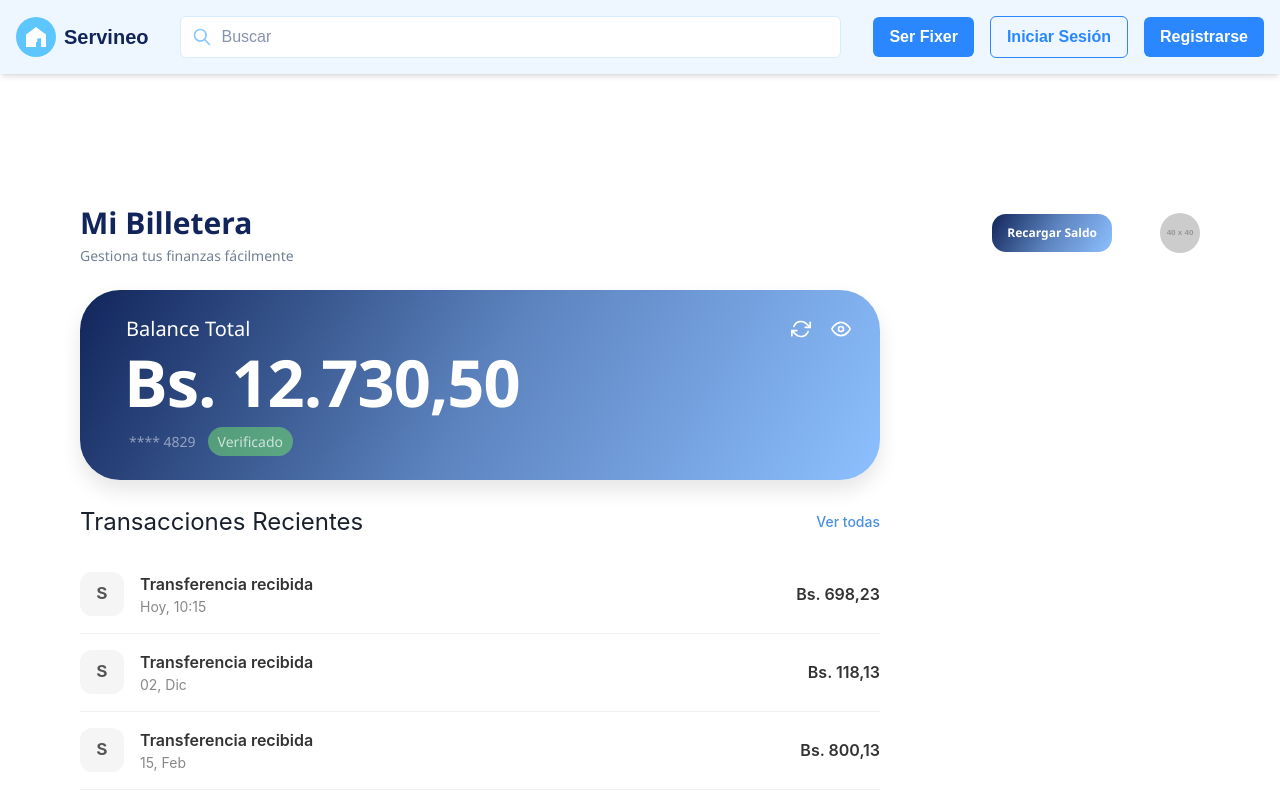
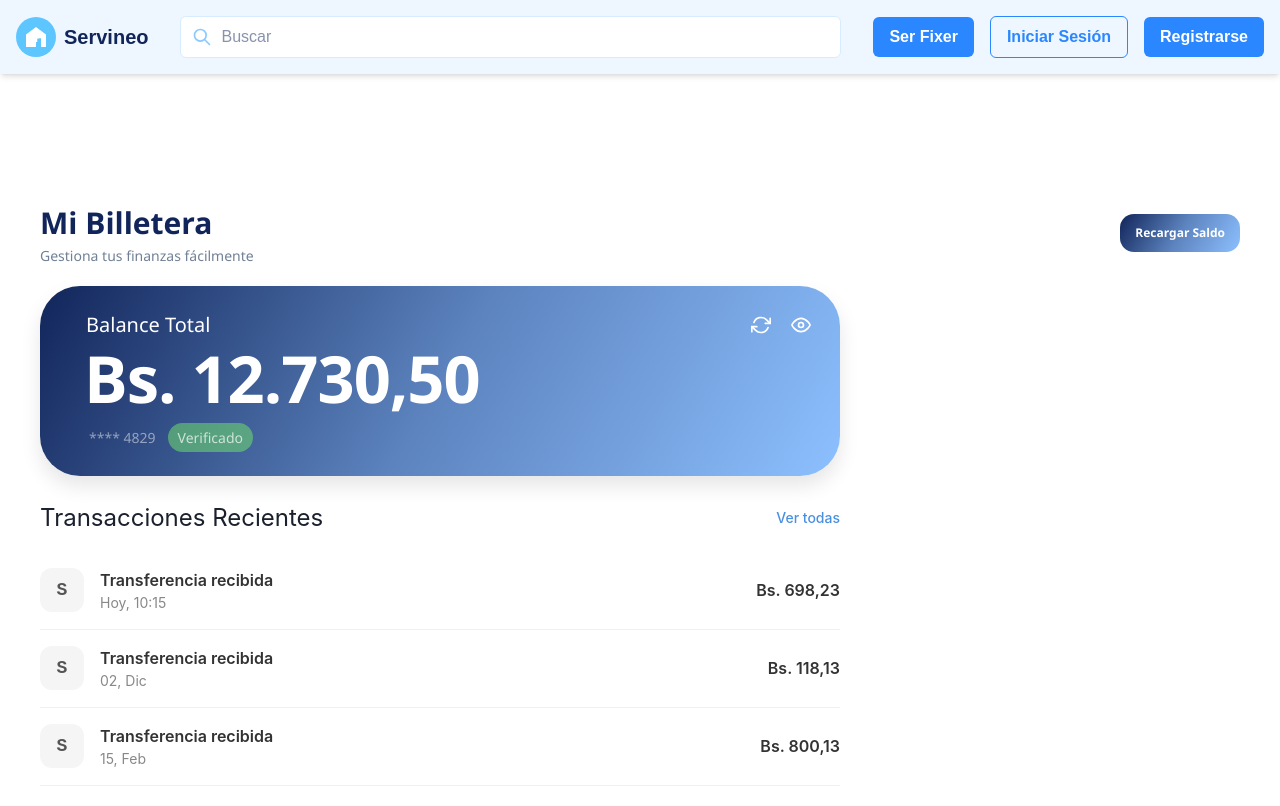
Before and after one commit to robertgt0/alquiler_front, a Next.js app: page /bitcrew/wallet in a window 1280 px wide. Shown: the top 806 px of the page. Built offline with nearby package versions, Linux system fonts and the light colour scheme.

Commit message:
fix: alinear header y eliminar divs vacíos

```diff
--- a/src/app/bitcrew/wallet/components/Wallet.css
+++ b/src/app/bitcrew/wallet/components/Wallet.css
@@ -1,7 +1,7 @@
 /* --- Estilos Base (Mobile First) --- */
 
 .wallet-app-container {
-  max-width: 1200px; /* Ancho máximo para desktop */
+  max-width: 800; /* Ancho máximo para desktop */
   margin: 0 auto;
   padding: 20px;
   font-family: -apple-system, BlinkMacSystemFont, 'Segoe UI', Roboto, sans-serif;
@@ -12,7 +12,7 @@
   display: flex;
   justify-content: space-between;
   align-items: center;
-  margin-bottom: 24px;
+  margin-bottom: 20px;
 }
 
 .header-title h1 {
@@ -83,7 +83,7 @@
 
 .reload-button.desktop-only:hover {
   /* Eleva el botón 3px hacia arriba */
-  transform: translateY(-3px) scale(1.05); /* Y lo agranda un 5% (zoom) */
+  transform: translateY(-2px) scale(1.05); /* Y lo agranda un 5% (zoom) */
 
   /* (Opcional) Añade una sombra para un efecto 3D más pronunciado */
   box-shadow: 0 8px 15px rgba(0, 0, 0, 0.2);
--- a/src/app/bitcrew/wallet/components/Wallet.tsx
+++ b/src/app/bitcrew/wallet/components/Wallet.tsx
@@ -4,11 +4,7 @@ import TransactionList from './TransactionList/TransactionList';
 import type { Transaction } from './TransactionList/TransactionList';
 import './Wallet.css';
 
-// Iconos para el header y botón
-// import { FiBell, FiSettings, FiUpload } from 'react-icons/fi';
-
 // --- Datos Ficticios (Mock Data) ---
-// Para probar el estado vacío, simplemente usa: const mockTransactions: Transaction[] = [];
 const mockTransactions: Transaction[] = [
   { id: '1', type: 'Transferencia recibida', date: 'Hoy, 10:15', amount: 698.23 },
   { id: '2', type: 'Transferencia recibida', date: '02, Dic', amount: 118.13 },
@@ -26,34 +22,21 @@ const Wallet: React.FC = () => {
           <h1>Mi Billetera</h1>
           <p>Gestiona tus finanzas fácilmente</p>
         </div>
+
+        {/* --- AHORA SÓLO CONTIENE EL BOTÓN --- */}
         <div className="header-actions">
-          {/* Botón "Recargar Saldo" - Solo visible en Desktop */}
           <button className="reload-button desktop-only">
-            {/* <FiUpload /> */}
             <span>Recargar Saldo</span>
           </button>
+        </div>
+        {/* --- FIN DE LOS DIVs BASURA --- */}
 
-          {/* Iconos de Notificaciones y Configuración */}
-          <div className="icon-action">
-            {/* <FiBell size={20} /> */}
-          </div>
-          <div className="icon-action">
-            {/* <FiSettings size={20} /> */}
-          </div>
-          <img
-            src="https://via.placeholder.com/40" // Reemplazar con tu avatar
-            alt="User Avatar"
-            className="user-avatar"
-          />
-        </div>
       </header>
 
       <main className="wallet-main-content">
         <BalanceCard balance={mockBalance} />
 
-        {/* Botón "Recargar Saldo" - Solo visible en Mobile */}
         <button className="reload-button mobile-only">
-          {/* <FiUpload /> */}
           <span>Recargar Saldo</span>
         </button>
 
```
